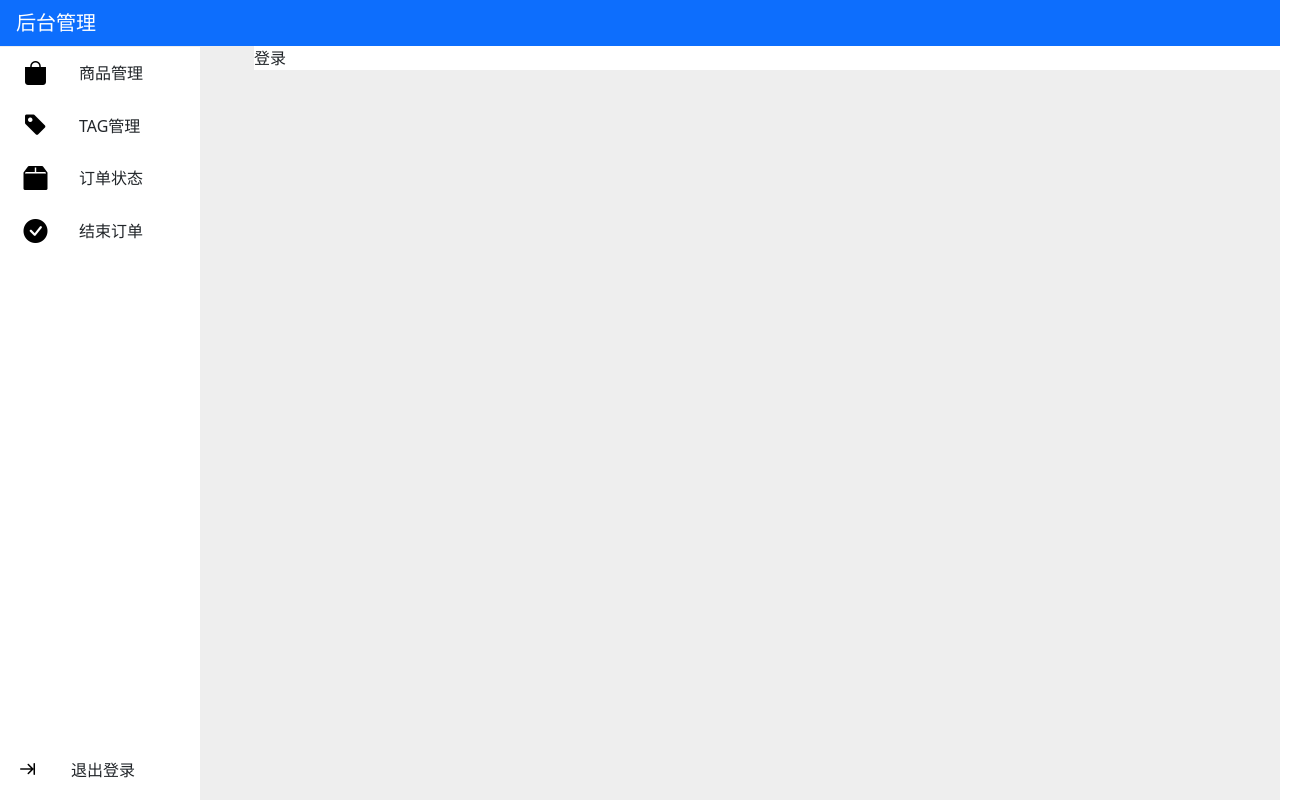
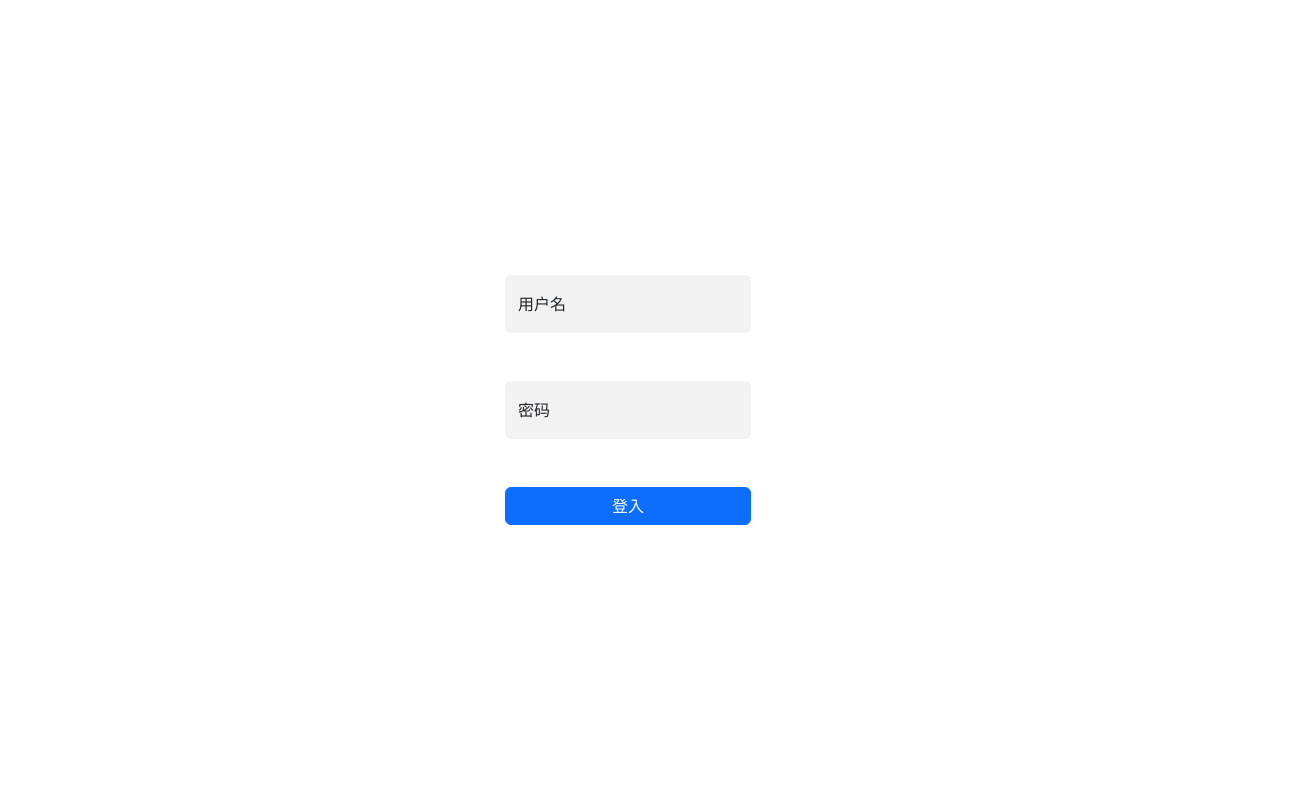
Before and after one commit to odige/manage, a Vue app: page /#/ in a window 1280 px wide. Shown: the whole page, 1304 px wide, since content can reach past the window. Built offline with nearby package versions, Linux system fonts and the light colour scheme.

Commit message:
feat:登入页完善

```diff
--- a/src/App.vue
+++ b/src/App.vue
@@ -1,13 +1,14 @@
 <template>
   <div id="app">
-    <nav class="navbar navbar-dark bg-primary bg-body-tertiary sticky-top bg-primary-border-subtle">
+    <nav class="navbar navbar-dark bg-primary bg-body-tertiary sticky-top bg-primary-border-subtle"
+      v-show="!(path === '/')">
       <div>
 
         <button class="navbar-toggler mx-3 d-block-inline d-md-none " type="button" data-bs-toggle="offcanvas"
           data-bs-target="#offcanvasNavbar" aria-controls="offcanvasNavbar">
           <i class="bi bi-list"></i>
         </button>
-        <a class="navbar-brand m-3" href="#">后台管理</a>
+        <a class="navbar-brand m-3" >后台管理</a>
         <div class="offcanvas offcanvas-start" data-bs-scroll="true" data-bs-backdrop="false" tabindex="-1"
           id="offcanvasNavbar" aria-labelledby="offcanvasNavbarLabel">
           <div class="offcanvas-header">
@@ -23,7 +24,7 @@
               </div>
               <div class="box d-flex flex-row mt-auto click">
                 <h4 class="text-center icon my-3"><i class="bi bi-indent"></i></h4>
-                <p class="text my-auto ps-3 ">退出登录</p>
+                <p class="text my-auto ps-3 "  @click="to_('')">退出登录</p>
               </div>
             </div>
 
@@ -32,6 +33,7 @@
       </div>
     </nav>
 
+    <div v-show="!(path === '/')">
       <div class="bottm flex-row fixed-bottom d-none d-md-block">
         <div class="side  d-flex flex-column">
           <div class="box d-flex flex-row position-relative p-1" v-for="view in views" :key="view.name"
@@ -39,13 +41,17 @@
             <h4 class="text-center icon my-2 ms-1"><i :class=view.i></i></h4>
             <p class="text my-auto ps-3 stretched-link click">{{ view.name }}</p>
           </div>
-        <div class="box d-flex flex-row mt-auto click">
+          <div class="box d-flex flex-row mt-auto click"  @click="to_('')">
             <h4 class="text-center icon my-3"><i class="bi bi-indent"></i></h4>
             <p class="text my-auto ps-3 ">退出登录</p>
           </div>
         </div>
       </div>
-    <div class="view">
+    </div>
+    <div class="view" v-show="!(path === '/')">
+      <router-view></router-view>
+    </div>
+    <div v-show="(path === '/')">
       <router-view></router-view>
     </div>
   </div>
@@ -57,6 +63,7 @@ export default {
   name: 'App',
   data() {
     return {
+      path: '',
       views: [{ i: "bi bi-bag-fill", name: "商品管理", id: "home" },
       { i: "bi bi-tag-fill", name: "TAG管理", id: "tag" },
       { i: "bi bi-box2-fill", name: "订单状态", id: "order" },
@@ -68,6 +75,15 @@ export default {
 
       _push(window, id)
 
+    },
+  },
+  mounted() {
+    this.path = this.$route.path
+  },
+
+  watch: {
+    $route(to) {
+      this.path = to.path
     }
   }
 }
@@ -129,10 +145,11 @@ i {
 .d-block {
   display: none;
 }
-.offcanvas{
-  min-width: 220px;
+
+.offcanvas {
+  --bs-offcanvas-width: 210px
 }
-.offcanvas-body{
-  padding: none;
-}
-</style>
+
+.offcanvas-body {
+  padding: 0px;
+}</style>
--- a/src/components/LogIn.vue
+++ b/src/components/LogIn.vue
@@ -1,19 +1,69 @@
 <template>
-    <div class="row ms-4">
-        登录
+    <div id="login">
+        <div class="container">
+            <div class="row">
+                <div class="mx-auto my-auto box text-center">
+
+                    <div class="form-floating mb-5">
+                        <input type="email" class="form-control" id="floatingInput" placeholder="name@example.com">
+                        <label for="floatingInput">用户名</label>
+                    </div>
+                    <div class="form-floating mb-5">
+                        <input type="password" class="form-control" id="floatingPassword" placeholder="Password">
+                        <label for="floatingPassword">密码</label>
+                    </div>
+                    <button type="button" class="btn btn-primary col-12" @click="to('home')">登入</button>
+                </div>
+            </div>
+        </div>
     </div>
 </template>
 
 <script>
+import { _push } from "@/scripts/page";
 export default {
     name: 'LogIn',
-    props: {
-        msg: String
-    }
+    data(){
+        return{
+
+        }
+    },
+    methods: {
+        to(id){
+            _push(window, id)
+        }
+  },
 }
 </script>
 
 <!-- Add "scoped" attribute to limit CSS to this component only -->
 <style scoped>
+#login {
+    min-height: 100vh;
+    background-color: #ffffff;
+}
 
+.row {
+    min-height: 100vh;
+}
+
+.box {
+    width: 270px;
+
+}
+.form-control{
+    background-color: #f2f2f2;
+    border: none;
+}
+.form-control:hover{
+    background-color:#e6e6e6;
+}
+.form-control:focus{
+    box-shadow:none;
+    border:2px solid #1976d2
+}
+.form-control:focus ~ label{
+    opacity: 1;
+    color:#1976d2;
+}
 </style>
```
Lines whose indentation alone changed are shown as unchanged.
